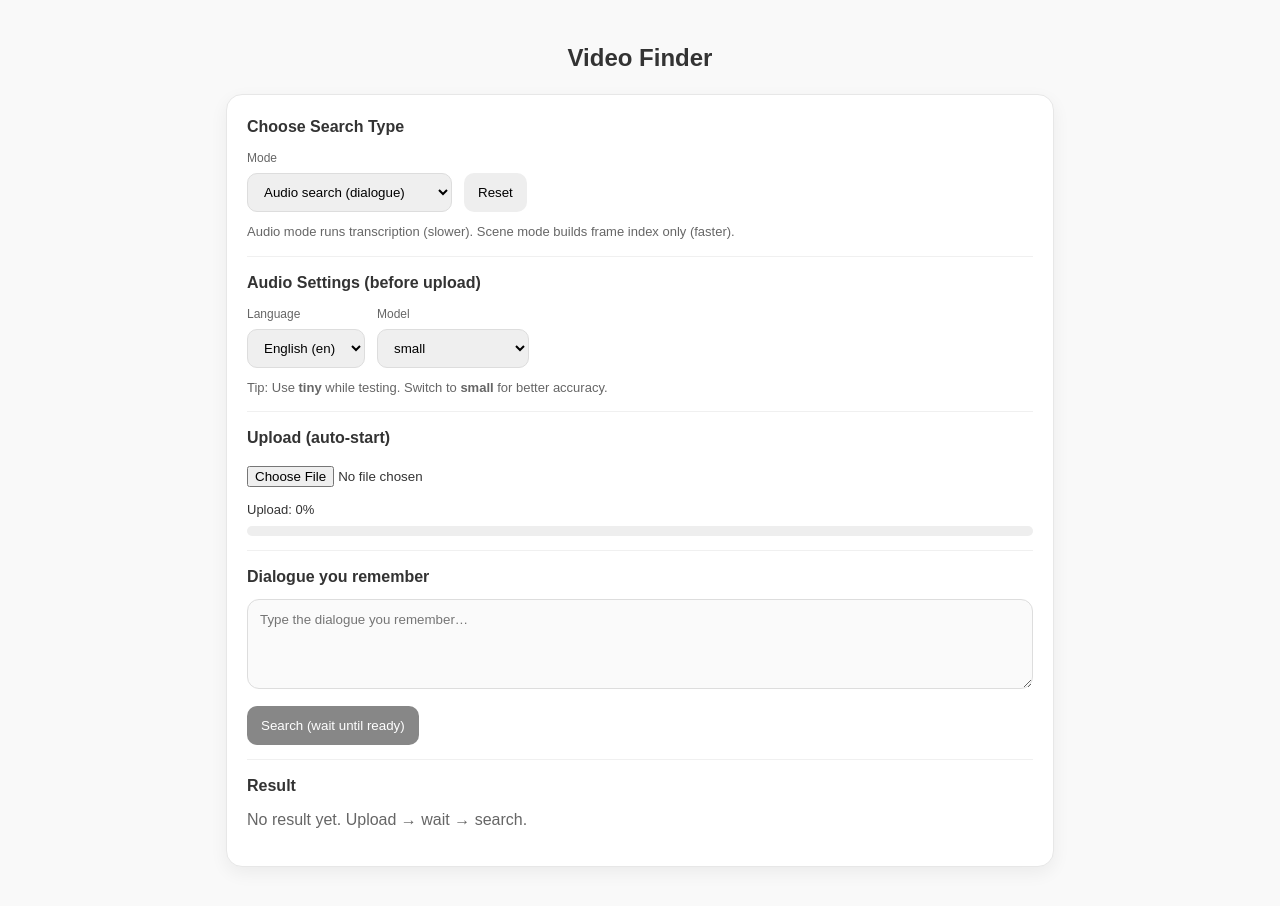
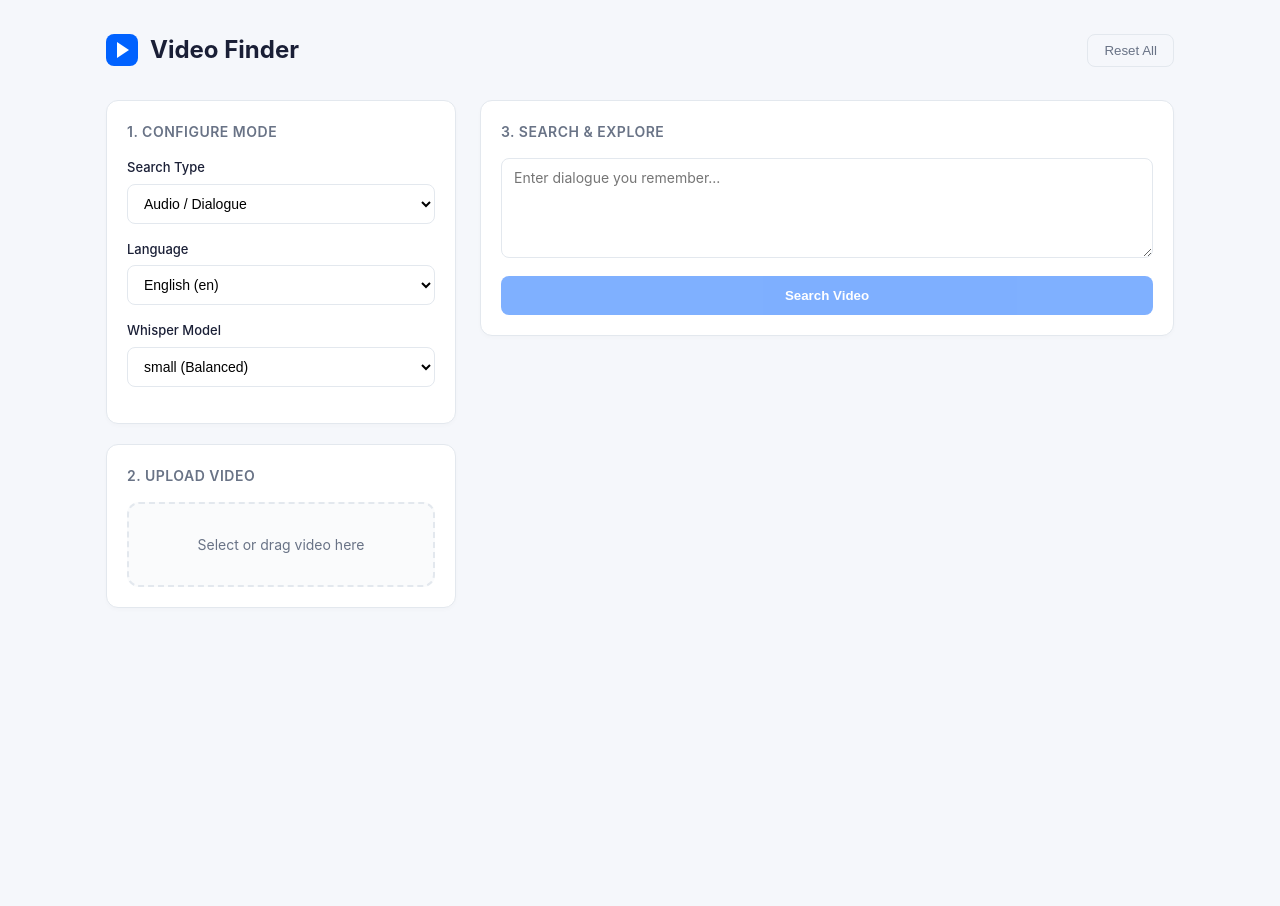
Before and after one commit to abdulraheem05/Momentum, a React app in the folder frontend/: page / in a window 1280 px wide. After the commit the page ends 800 px from the top, so only its background shows below. Built offline with nearby package versions, Linux system fonts and the light colour scheme; the HTML template or start-up script is replaced by a standard one.

Commit message:
final ui changes

```diff
--- a/frontend/src/App.css
+++ b/frontend/src/App.css
@@ -1,127 +1,259 @@
-.container {
-  max-width: 860px;
-  margin: 40px auto;
-  font-family: Arial, sans-serif;
-  padding: 0 16px;
+:root {
+  --primary: #0062ff;
+  --primary-hover: #0052d6;
+  --bg: #f5f7fb;
+  --card-bg: #ffffff;
+  --text-main: #1a1f36;
+  --text-muted: #697386;
+  --border: #e3e8ee;
+  --success: #059669;
+  --error: #dc2626;
 }
 
-.title {
-  text-align: center;
-  margin-bottom: 18px;
+body {
+  background-color: var(--bg);
+  color: var(--text-main);
+  margin: 0;
+  -webkit-font-smoothing: antialiased;
 }
 
-.card {
-  background: #fff;
-  border: 1px solid #e7e7e7;
-  border-radius: 16px;
-  padding: 20px;
-  box-shadow: 0 6px 18px rgba(0,0,0,0.06);
+.container {
+  max-width: 1100px;
+  margin: 0 auto;
+  padding: 2rem 1rem;
+  font-family: -apple-system, BlinkMacSystemFont, "Segoe UI", Roboto, sans-serif;
 }
 
-.section {
-  padding: 14px 0;
-  border-top: 1px solid #f0f0f0;
+/* Header */
+.header {
+  display: flex;
+  justify-content: space-between;
+  align-items: center;
+  margin-bottom: 2rem;
 }
 
-.section:first-child {
-  border-top: none;
-  padding-top: 0;
+.logo {
+  display: flex;
+  align-items: center;
+  gap: 12px;
+}
+
+.logoIcon {
+  width: 32px;
+  height: 32px;
+  background: var(--primary);
+  border-radius: 8px;
+  position: relative;
+}
+
+.logoIcon::after {
+  content: "";
+  position: absolute;
+  top: 8px; left: 11px;
+  border-left: 12px solid white;
+  border-top: 8px solid transparent;
+  border-bottom: 8px solid transparent;
+}
+
+.resetBtn {
+  background: transparent;
+  border: 1px solid var(--border);
+  padding: 8px 16px;
+  border-radius: 8px;
+  cursor: pointer;
+  font-weight: 500;
+  color: var(--text-muted);
+  transition: all 0.2s;
+}
+
+.resetBtn:hover {
+  background: #fff;
+  color: var(--error);
+  border-color: var(--error);
+}
+
+/* Layout Grid */
+.mainGrid {
+  display: grid;
+  grid-template-columns: 350px 1fr;
+  gap: 24px;
+}
+
+@media (max-width: 850px) {
+  .mainGrid { grid-template-columns: 1fr; }
+}
+
+/* Cards */
+.card {
+  background: var(--card-bg);
+  border: 1px solid var(--border);
+  border-radius: 12px;
+  padding: 20px;
+  margin-bottom: 20px;
+  box-shadow: 0 2px 4px rgba(0,0,0,0.02);
 }
 
 .sectionTitle {
-  font-weight: 700;
-  margin-bottom: 10px;
-  text-align: left;
+  font-weight: 600;
+  font-size: 14px;
+  color: var(--text-muted);
+  text-transform: uppercase;
+  letter-spacing: 0.5px;
+  margin-bottom: 16px;
 }
 
-.row {
-  display: flex;
-  gap: 12px;
-  align-items: flex-end;
-  flex-wrap: wrap;
-}
-
+/* Form Elements */
 .field {
-  display: flex;
-  flex-direction: column;
-  gap: 6px;
+  margin-bottom: 16px;
 }
 
 .field label {
-  font-size: 12px;
-  color: #666;
+  display: block;
+  font-size: 13px;
+  font-weight: 500;
+  margin-bottom: 6px;
 }
 
-select {
+select, .textarea {
+  width: 100%;
   padding: 10px 12px;
-  border: 1px solid #ddd;
-  border-radius: 10px;
+  border: 1px solid var(--border);
+  border-radius: 8px;
+  font-size: 14px;
+  background: #fff;
+  outline: none;
+  box-sizing: border-box;
+}
+
+select:focus, .textarea:focus {
+  border-color: var(--primary);
+  box-shadow: 0 0 0 3px rgba(0, 98, 255, 0.1);
+}
+
+/* Upload Area */
+.uploadArea {
+  position: relative;
+  border: 2px dashed var(--border);
+  border-radius: 12px;
+  padding: 30px 20px;
+  text-align: center;
+  transition: all 0.2s;
+  background: #fafbfc;
 }
 
 .fileInput {
-  width: 100%;
-  margin-top: 6px;
+  position: absolute;
+  inset: 0;
+  opacity: 0;
+  cursor: pointer;
 }
 
-.hint {
-  margin: 10px 0 0;
-  color: #666;
-  font-size: 13px;
-  text-align: left;
+.uploadLabel {
+  font-size: 14px;
+  color: var(--text-muted);
 }
 
-.progressWrap {
-  margin-top: 12px;
+/* Progress Bars */
+.progressBar {
+  height: 8px;
+  background: #eee;
+  border-radius: 10px;
+  overflow: hidden;
+  margin-top: 8px;
 }
 
-.progressText {
-  text-align: left;
-  font-size: 13px;
-  color: #333;
+.progressBar.sm { height: 4px; }
+
+.progressBar .fill {
+  height: 100%;
+  background: var(--primary);
+  transition: width 0.3s ease;
 }
 
-.progressBarBg {
-  height: 10px;
-  background: #eee;
-  border-radius: 999px;
-  overflow: hidden;
-  margin-top: 6px;
+/* Animations: Audio (Mic Pulse) */
+.mic-animation {
+  display: flex;
+  align-items: center;
+  gap: 15px;
+  padding: 15px 0;
 }
 
-.progressBarFill {
-  height: 100%;
-  background: #333;
-  transition: width 0.25s ease-in-out;
+.pulse {
+  width: 12px;
+  height: 12px;
+  background: var(--primary);
+  border-radius: 50%;
+  animation: pulse-ring 1.2s cubic-bezier(0.215, 0.61, 0.355, 1) infinite;
 }
 
-.metaBox {
-  margin-top: 12px;
-  background: #fafafa;
-  border: 1px solid #eee;
-  border-radius: 12px;
-  padding: 10px;
-  text-align: left;
-  font-size: 14px;
+.pulse:nth-child(2) { animation-delay: 0.2s; }
+.pulse:nth-child(3) { animation-delay: 0.4s; }
+
+@keyframes pulse-ring {
+  0% { transform: scale(0.5); opacity: 0.8; }
+  50% { transform: scale(1.2); opacity: 0.3; }
+  100% { transform: scale(0.5); opacity: 0.8; }
 }
 
+/* Animations: Scene (Frame Scanner) */
+.frame-animation {
+  position: relative;
+  padding: 20px 0;
+}
+
+.frames {
+  display: flex;
+  gap: 8px;
+  justify-content: center;
+  margin-bottom: 10px;
+}
+
+.frames span {
+  width: 40px;
+  height: 30px;
+  background: #eef2f7;
+  border: 1px solid var(--border);
+  border-radius: 4px;
+}
+
+.scanner {
+  position: absolute;
+  top: 15px;
+  left: 20%;
+  width: 2px;
+  height: 40px;
+  background: var(--primary);
+  box-shadow: 0 0 8px var(--primary);
+  animation: scan 2s linear infinite;
+}
+
+@keyframes scan {
+  0% { left: 20%; }
+  50% { left: 80%; }
+  100% { left: 20%; }
+}
+
+/* Search Section */
 .textarea {
-  width: 100%;
-  min-height: 90px;
-  padding: 12px;
-  border-radius: 12px;
-  border: 1px solid #ddd;
-  outline: none;
-  resize: vertical;
+  min-height: 100px;
+  margin-bottom: 12px;
+  font-family: inherit;
 }
 
 .primaryBtn {
-  margin-top: 10px;
-  padding: 12px 14px;
+  width: 100%;
+  padding: 12px;
+  background: var(--primary);
+  color: white;
   border: none;
-  border-radius: 10px;
-  background: #111;
-  color: #fff;
+  border-radius: 8px;
+  font-weight: 600;
   cursor: pointer;
+  transition: background 0.2s;
+}
+
+.primaryBtn:hover:not(:disabled) {
+  background: var(--primary-hover);
 }
 
 .primaryBtn:disabled {
@@ -129,116 +261,106 @@ select {
   cursor: not-allowed;
 }
 
-.secondaryBtn {
-  padding: 12px 14px;
-  border: none;
-  border-radius: 10px;
-  background: #eee;
-  cursor: pointer;
+/* Results */
+.videoWrapper {
+  position: relative;
+  background: #000;
+  border-radius: 12px;
+  overflow: hidden;
+  line-height: 0;
 }
 
-.secondaryBtn:hover {
-  background: #e3e3e3;
+.mainVideo {
+  width: 100%;
+  aspect-ratio: 16 / 9;
 }
 
-.smallNote {
-  margin-top: 8px;
-  color: #777;
-  font-size: 13px;
-  text-align: left;
+.timestampOverlay {
+  position: absolute;
+  top: 15px;
+  right: 15px;
+  background: rgba(0,0,0,0.7);
+  color: white;
+  padding: 4px 10px;
+  border-radius: 6px;
+  font-size: 12px;
+  font-weight: 600;
 }
 
-.resultCard {
-  border: 1px solid #eee;
-  background: #fafafa;
-  border-radius: 12px;
-  padding: 12px;
-  text-align: left;
+.resultDetails {
+  padding: 20px 0;
 }
 
-.pill {
-  display: inline-block;
-  padding: 4px 10px;
-  border-radius: 999px;
-  background: #111;
-  color: #fff;
-  font-size: 12px;
-  margin-bottom: 8px;
+.resultDetails h3 {
+  margin: 0 0 8px 0;
+  font-size: 18px;
 }
 
-.pill.muted {
-  background: #777;
+.resultDetails p {
+  color: var(--text-muted);
+  line-height: 1.5;
 }
 
-.resultText {
-  color: #111;
-  line-height: 1.4;
+/* Status Badges */
+.badge {
+  font-size: 11px;
+  padding: 2px 8px;
+  border-radius: 12px;
+  font-weight: 700;
+  text-transform: uppercase;
 }
 
-.videoBox {
+.badge.busy { background: #fff7ed; color: #9a3412; }
+.badge.ready { background: #ecfdf5; color: #065f46; }
+
+/* Info Messages */
+.infoMsg {
   margin-top: 12px;
+  font-size: 13px;
+  color: var(--primary);
+  padding: 10px;
+  background: aliceblue;
+  border-radius: 6px;
 }
 
-.video {
-  width: 100%;
-  max-width: 760px;
-  border-radius: 12px;
-  border: 1px solid #eee;
+.errMsg {
+  margin-top: 12px;
+  font-size: 13px;
+  color: var(--error);
+  padding: 10px;
+  background: #fef2f2;
+  border-radius: 6px;
 }
 
-.alts {
-  margin-top: 12px;
-  text-align: left;
+/* Alternates */
+.altGrid {
+  display: flex;
+  gap: 10px;
+  margin-top: 10px;
 }
 
-.altsTitle {
-  font-weight: 700;
-  margin-bottom: 8px;
+.altCard {
+  background: #fff;
+  border: 1px solid var(--border);
+  padding: 8px 12px;
+  border-radius: 8px;
+  display: flex;
+  flex-direction: column;
 }
 
-.altItem {
-  display: flex;
-  gap: 10px;
-  align-items: center;
-  padding: 8px 0;
-  border-top: 1px dashed #eee;
+.altTime { font-weight: 700; font-size: 12px; }
+.altScore { font-size: 11px; color: var(--text-muted); }
+
+/* Animation Utils */
+.animate-fade { animation: fadeIn 0.3s ease; }
+.animate-up { animation: slideUp 0.4s ease-out; }
+
+@keyframes fadeIn {
+  from { opacity: 0; }
+  to { opacity: 1; }
 }
 
-.altText {
-  color: #222;
-  font-size: 14px;
+@keyframes slideUp {
+  from { opacity: 0; transform: translateY(20px); }
+  to { opacity: 1; transform: translateY(0); }
 }
-
-.empty {
-  color: #666;
-  text-align: left;
-}
-
-.status {
-  margin-top: 14px;
-  padding: 10px 12px;
-  background: #f3f7ff;
-  border: 1px solid #e1e9ff;
-  border-radius: 12px;
-  color: #1d2b55;
-  text-align: left;
-}
-
-.error {
-  margin-top: 10px;
-  padding: 10px 12px;
-  background: #fff1f1;
-  border: 1px solid #ffd0d0;
-  border-radius: 12px;
-  color: #8b1b1b;
-  text-align: left;
-}
-
-.mutedText {
-  color: #666;
-}
-
-
-select, .textarea, .fileInput {
-  font-family: inherit;
-}
--- a/frontend/src/App.jsx
+++ b/frontend/src/App.jsx
@@ -13,35 +13,20 @@ function hhmmss(sec) {
 }
 
 export default function App() {
-  // Mode: "audio" or "scene"
   const [mode, setMode] = useState("audio");
-
-  // Audio settings (only relevant in audio mode)
   const [language, setLanguage] = useState("en");
   const [modelSize, setModelSize] = useState("small");
-
-  // Upload state
   const [file, setFile] = useState(null);
   const [uploadPct, setUploadPct] = useState(0);
   const [jobId, setJobId] = useState("");
-
-  // Pipeline status
   const [stage, setStage] = useState("");
   const [progress, setProgress] = useState(0);
   const [ready, setReady] = useState(false);
-
-  // Search input
   const [queryText, setQueryText] = useState("");
-
-  // Search result
   const [searching, setSearching] = useState(false);
   const [best, setBest] = useState(null);
   const [alternates, setAlternates] = useState([]);
-
-  // Clip
   const [clipUrl, setClipUrl] = useState("");
-
-  // UX
   const [busy, setBusy] = useState(false);
   const [statusMsg, setStatusMsg] = useState("");
   const [error, setError] = useState("");
@@ -53,7 +38,6 @@ export default function App() {
     [jobId, ready, queryText, searching]
   );
 
-  // Cleanup poller on unmount
   useEffect(() => {
     return () => {
       if (pollTimer.current) clearInterval(pollTimer.current);
@@ -111,14 +95,14 @@ export default function App() {
         }
 
         if (res.data.ready) {
-          setStatusMsg(mode === "audio" ? "Audio transcription ready. You can search now." : "Scene index ready. You can search now.");
+          setStatusMsg(mode === "audio" ? "Audio transcription ready!" : "Scene index ready!");
           clearInterval(pollTimer.current);
           pollTimer.current = null;
         } else {
-          setStatusMsg(`Processing (${mode}): ${res.data.stage} (${res.data.progress}%)`);
+          setStatusMsg(`Processing ${mode}...`);
         }
       } catch (e) {
-        // ignore short blips (server restart etc.)
+        // ignore short blips
       }
     }, 2000);
   };
@@ -130,7 +114,6 @@ export default function App() {
     setAlternates([]);
     setClipUrl("");
     setUploadPct(0);
-
     if (!selectedFile) return;
 
     setBusy(true);
@@ -138,8 +121,6 @@ export default function App() {
 
     const form = new FormData();
     form.append("file", selectedFile);
-
-    // Only audio upload needs language/model
     if (mode === "audio") {
       form.append("language", language);
       form.append("model_size", modelSize);
@@ -160,7 +141,6 @@ export default function App() {
       setStage("UPLOADED");
       setProgress(0);
       setReady(false);
-
       setStatusMsg("Upload complete. Processing started…");
       startPolling(id);
     } catch (e) {
@@ -172,7 +152,6 @@ export default function App() {
 
   const runSearch = async () => {
     if (!canSearch) return;
-
     setError("");
     setSearching(true);
     setStatusMsg(mode === "audio" ? "Searching transcript…" : "Searching scenes…");
@@ -183,7 +162,7 @@ export default function App() {
     try {
       const body = {
         query: queryText,
-        top_k: mode === "audio" ? 3 : 3,
+        top_k: 3,
         clip_duration: 10.0,
       };
 
@@ -198,14 +177,12 @@ export default function App() {
       setAlternates(altRes);
 
       if (!bestRes) {
-        setStatusMsg("No matches found. Try a clearer/shorter query.");
+        setStatusMsg("No matches found. Try a clearer query.");
         return;
       }
 
-      // clip_url already includes /audio/... or /scene/... from backend
       const absoluteClipUrl = `${API_BASE}${bestRes.clip_url}${bestRes.clip_url.includes("?") ? "&" : "?"}t=${Date.now()}`;
       setClipUrl(absoluteClipUrl);
-
       setStatusMsg(`Jumped to ${bestRes.timestamp || hhmmss(bestRes.start)}.`);
     } catch (e) {
       setError(e?.response?.data?.detail || e.message || "Search failed");
@@ -216,46 +193,36 @@ export default function App() {
 
   return (
     <div className="container">
-      <h2 className="title">Video Finder</h2>
+      <header className="header">
+        <div className="logo">
+          <div className="logoIcon"></div>
+          <h2>Video Finder</h2>
+        </div>
+        <button className="resetBtn" onClick={resetRun} disabled={busy}>Reset All</button>
+      </header>
 
+      <div className="mainGrid">
+        {/* Left Column: Controls */}
+        <div className="sidebar">
           <div className="card">
-        {/* MODE */}
-        <div className="section">
-          <div className="sectionTitle">Choose Search Type</div>
-
-          <div className="row">
+            <div className="sectionTitle">1. Configure Mode</div>
             <div className="field">
-              <label>Mode</label>
+              <label>Search Type</label>
               <select
                 value={mode}
                 onChange={(e) => {
-                  // switching mode resets everything (separate uploads/status)
                   resetRun();
                   setMode(e.target.value);
                 }}
                 disabled={busy || !!jobId}
               >
-                <option value="audio">Audio search (dialogue)</option>
-                <option value="scene">Scene search (description)</option>
+                <option value="audio">Audio / Dialogue</option>
+                <option value="scene">Scene / Visual</option>
               </select>
             </div>
 
-            <button className="secondaryBtn" onClick={resetRun} disabled={busy}>
-              Reset
-            </button>
-          </div>
-
-          <p className="hint">
-            Audio mode runs transcription (slower). Scene mode builds frame index only (faster).
-          </p>
-        </div>
-
-        {/* AUDIO SETTINGS (only show for audio mode) */}
             {mode === "audio" && (
-          <div className="section">
-            <div className="sectionTitle">Audio Settings (before upload)</div>
-
-            <div className="row">
+              <div className="audioParams animate-fade">
                 <div className="field">
                   <label>Language</label>
                   <select value={language} onChange={(e) => setLanguage(e.target.value)} disabled={busy || !!jobId}>
@@ -263,29 +230,21 @@ export default function App() {
                     <option value="ta">Tamil (ta)</option>
                   </select>
                 </div>
-
                 <div className="field">
-                <label>Model</label>
+                  <label>Whisper Model</label>
                   <select value={modelSize} onChange={(e) => setModelSize(e.target.value)} disabled={busy || !!jobId}>
-                  <option value="tiny">tiny (fastest)</option>
-                  <option value="base">base</option>
-                  <option value="small">small</option>
-                  <option value="medium">medium</option>
-                  <option value="large-v3">large-v3 (slowest)</option>
+                    <option value="tiny">tiny (Fast)</option>
+                    <option value="small">small (Balanced)</option>
+                    <option value="large-v3">large-v3 (Precise)</option>
                   </select>
                 </div>
               </div>
+            )}
+          </div>
 
-            <p className="hint">
-              Tip: Use <b>tiny</b> while testing. Switch to <b>small</b> for better accuracy.
-            </p>
-          </div>
-        )}
-
-        {/* UPLOAD */}
-        <div className="section">
-          <div className="sectionTitle">Upload (auto-start)</div>
-
+          <div className="card">
+            <div className="sectionTitle">2. Upload Video</div>
+            <div className="uploadArea">
               <input
                 className="fileInput"
                 type="file"
@@ -293,103 +252,105 @@ export default function App() {
                 disabled={busy || !!jobId}
                 onChange={(e) => {
                   const f = e.target.files?.[0] || null;
-              setFile(f);
                   if (f) {
-                // new run per upload
                     resetRun();
                     setFile(f);
                     autoUpload(f);
                   }
                 }}
               />
-
-          <div className="progressWrap">
-            <div className="progressText">Upload: {uploadPct}%</div>
-            <div className="progressBarBg">
-              <div className="progressBarFill" style={{ width: `${uploadPct}%` }} />
+              <div className="uploadLabel">
+                {file ? file.name : "Select or drag video here"}
               </div>
             </div>
 
+            {uploadPct > 0 && uploadPct < 100 && (
+              <div className="progressContainer">
+                <div className="progressLabel">Uploading... {uploadPct}%</div>
+                <div className="progressBar"><div className="fill" style={{ width: `${uploadPct}%` }}></div></div>
+              </div>
+            )}
+
             {jobId && (
-            <div className="metaBox">
-              <div><b>Job ID:</b> {jobId}</div>
-              <div><b>Mode:</b> {mode}</div>
-              <div><b>Stage:</b> {stage || "-"}</div>
-              <div><b>Progress:</b> {progress}%</div>
+              <div className="statusCard">
+                <div className="statusHeader">
+                  <span className="jobId">ID: {jobId.slice(0, 8)}...</span>
+                  <span className={`badge ${ready ? 'ready' : 'busy'}`}>{ready ? "Ready" : stage}</span>
+                </div>
+
+                {/* Visual Animations for Processing */}
+                {!ready && (
+                  <div className="processingVisual">
+                    {mode === "audio" ? (
+                       <div className="mic-animation">
+                         <div className="pulse"></div>
+                         <div className="pulse"></div>
+                         <div className="pulse"></div>
+                         <span>Transcribing Audio...</span>
+                       </div>
+                    ) : (
+                      <div className="frame-animation">
+                        <div className="scanner"></div>
+                        <div className="frames">
+                          <span></span><span></span><span></span>
+                        </div>
+                        <span>Extracting Frames...</span>
+                      </div>
+                    )}
+                    <div className="progressBar sm"><div className="fill" style={{ width: `${progress}%` }}></div></div>
                   </div>
                 )}
               </div>
+            )}
+          </div>
+        </div>
 
-        {/* QUERY INPUT */}
-        <div className="section">
-          <div className="sectionTitle">{mode === "audio" ? "Dialogue you remember" : "Scene description"}</div>
-
+        {/* Right Column: Search & Results */}
+        <div className="content">
+          <div className="card searchCard">
+            <div className="sectionTitle">3. Search & Explore</div>
             <textarea
               className="textarea"
-            placeholder={mode === "audio" ? "Type the dialogue you remember…" : "Describe the scene… (e.g., 'a man speaking on stage')"}
+              placeholder={mode === "audio" ? "Enter dialogue you remember..." : "Describe what happens in the scene..."}
               value={queryText}
               onChange={(e) => setQueryText(e.target.value)}
               disabled={!jobId}
             />
+            <button className="primaryBtn" onClick={runSearch} disabled={!canSearch}>
+              {searching ? "Searching..." : "Search Video"}
+            </button>
+            {statusMsg && <div className="infoMsg">{statusMsg}</div>}
+            {error && <div className="errMsg">{error}</div>}
+          </div>
 
-          <button className="primaryBtn" onClick={runSearch} disabled={!canSearch}>
-            {searching ? "Searching…" : ready ? "Search" : "Search (wait until ready)"}
-          </button>
+          {best && (
+            <div className="resultContainer animate-up">
+              <div className="videoWrapper">
+                 <video className="mainVideo" controls src={clipUrl} autoPlay />
+                 <div className="timestampOverlay">{best.timestamp || hhmmss(best.start)}</div>
+              </div>
 
-          {!ready && jobId && (
-            <div className="smallNote">
-              Search will unlock after processing finishes.
+              <div className="resultDetails">
+                <h3>Top Match</h3>
+                <p>{best.text || `Visual match found with ${Math.round(best.score * 100)}% confidence`}</p>
+              </div>
+
+              {alternates.length > 0 && (
+                <div className="alternates">
+                  <label>Other matches:</label>
+                  <div className="altGrid">
+                    {alternates.map((a, i) => (
+                      <div key={i} className="altCard">
+                        <span className="altTime">{a.timestamp || hhmmss(a.start)}</span>
+                        <span className="altScore">{Math.round(a.score * 100)}%</span>
+                      </div>
+                    ))}
+                  </div>
                 </div>
               )}
             </div>
-
-        {/* RESULT */}
-        <div className="section">
-          <div className="sectionTitle">Result</div>
-
-          {best ? (
-            <>
-              <div className="resultCard">
-                <div className="pill">{best.timestamp || hhmmss(best.start)}</div>
-
-                {/* Audio returns text; Scene may not return text */}
-                {best.text ? (
-                  <div className="resultText">{best.text}</div>
-                ) : (
-                  <div className="resultText mutedText">
-                    Scene match found (score: {best.score})
-                  </div>
           )}
         </div>
-
-              {clipUrl && (
-                <div className="videoBox">
-                  <video className="video" controls src={clipUrl} />
-                </div>
-              )}
-
-              {alternates.length > 0 && (
-                <div className="alts">
-                  <div className="altsTitle">Alternates</div>
-                  {alternates.map((a, idx) => (
-                    <div key={idx} className="altItem">
-                      <span className="pill muted">{a.timestamp || hhmmss(a.start)}</span>
-                      <span className="altText">
-                        {a.text ? a.text : `Scene match (score: ${a.score})`}
-                      </span>
-                    </div>
-                  ))}
-                </div>
-              )}
-            </>
-          ) : (
-            <div className="empty">No result yet. Upload → wait → search.</div>
-          )}
-        </div>
-
-        {/* STATUS + ERROR */}
-        {statusMsg && <div className="status">{statusMsg}</div>}
-        {error && <div className="error">Error: {error}</div>}
       </div>
     </div>
   );
```
Also changed, not shown: 1 other file (tests, documents, lock files or other folders). Lines whose indentation alone changed are shown as unchanged.
